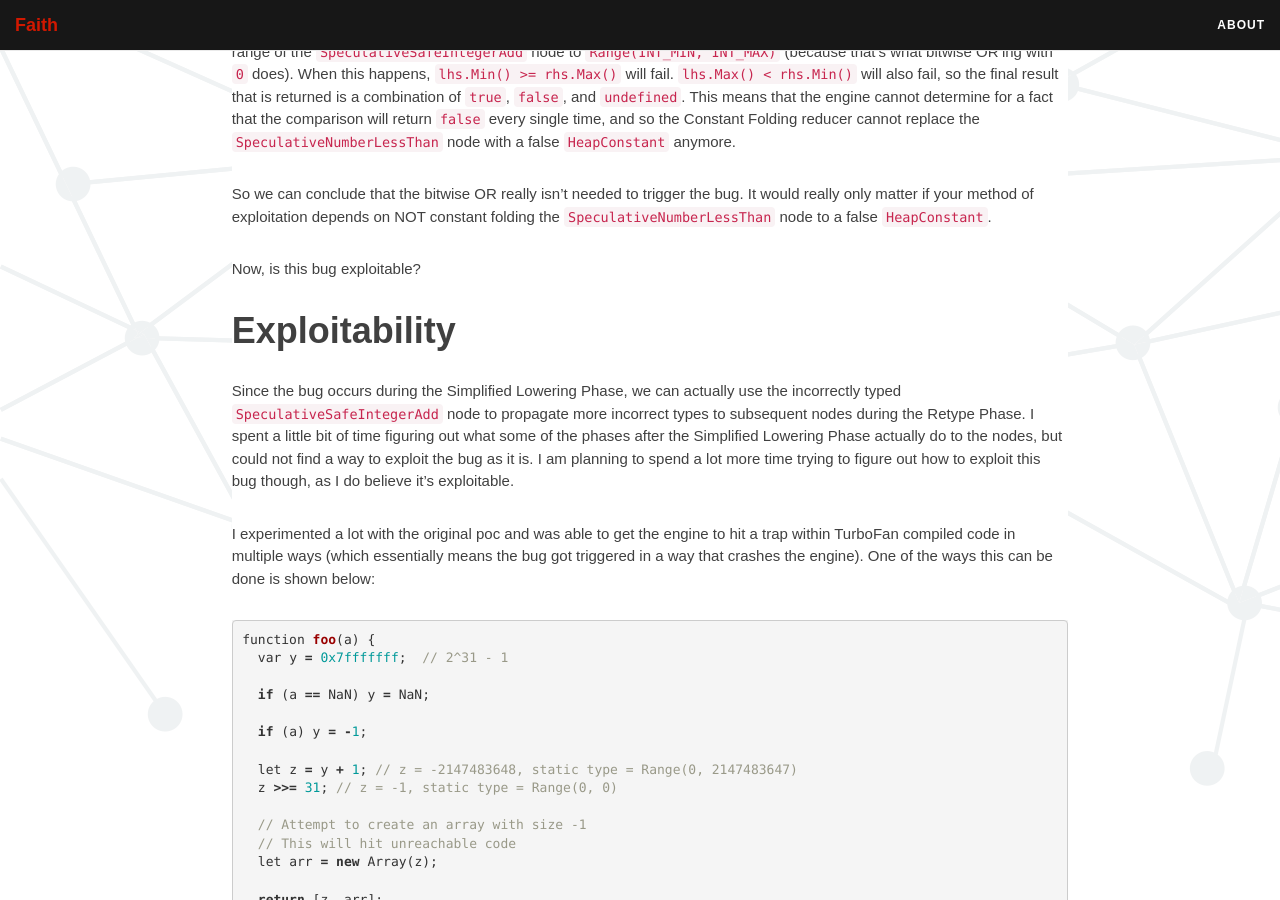
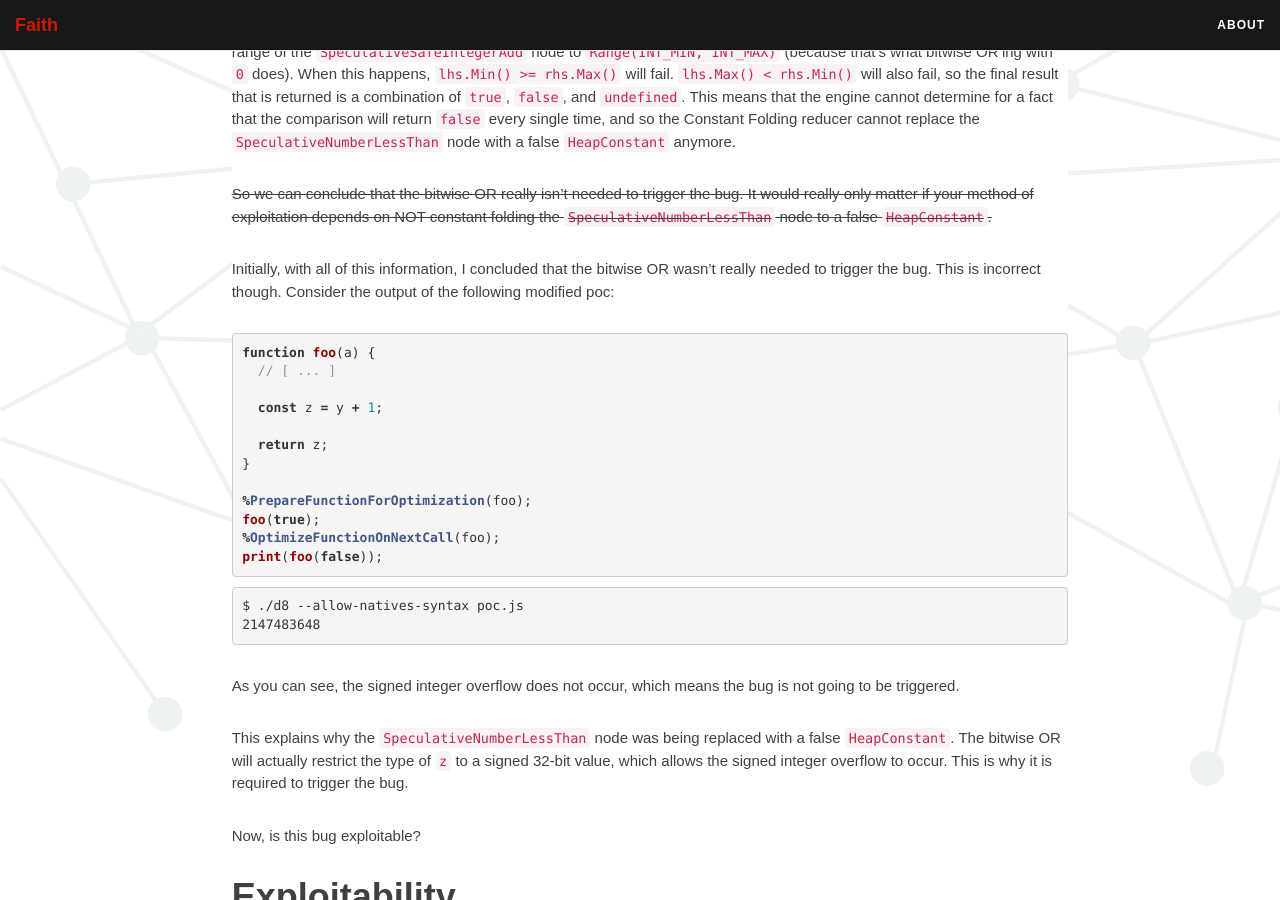
Before and after one commit to farazsth98/farazsth98.github.io, a Jekyll site: the page built from _posts/2021-01-06-cve-2020-16040-analysis.md, in a window 1280 px wide and 900 px high, scrolled down 22276 px. Built offline with Jekyll 4.4.1, drawn with Linux system fonts in a browser that asks for light colours; nearby versions of some CDN libraries.

Commit message:
Fixed typo

````diff
--- a/_posts/2021-01-06-cve-2020-16040-analysis.md
+++ b/_posts/2021-01-06-cve-2020-16040-analysis.md
@@ -743,7 +743,33 @@ In this case, we have `lhs` == `Range(0, 2147483648)` (this is the type of the a
 
 Compare this to when the `SpeculativeNumberBitwiseOr` node is inserted in the original poc. The bitwise OR will widen the range of the `SpeculativeSafeIntegerAdd` node to `Range(INT_MIN, INT_MAX)` (because that's what bitwise OR'ing with `0` does). When this happens, `lhs.Min() >= rhs.Max()` will fail. `lhs.Max() < rhs.Min()` will also fail, so the final result that is returned is a combination of `true`, `false`, and `undefined`. This means that the engine cannot determine for a fact that the comparison will return `false` every single time, and so the Constant Folding reducer cannot replace the `SpeculativeNumberLessThan` node with a false `HeapConstant` anymore.
 
-So we can conclude that the bitwise OR really isn't needed to trigger the bug. It would really only matter if your method of exploitation depends on NOT constant folding the `SpeculativeNumberLessThan` node to a false `HeapConstant`.
+~~So we can conclude that the bitwise OR really isn't needed to trigger the bug. It would really only matter if your method of exploitation depends on NOT constant folding the `SpeculativeNumberLessThan` node to a false `HeapConstant`.~~
+
+Initially, with all of this information, I concluded that the bitwise OR wasn't really needed to trigger the bug. This is incorrect though. Consider the output of the following modified poc:
+
+```js
+function foo(a) {
+  // [ ... ]
+
+  const z = y + 1;
+
+  return z;
+}
+
+%PrepareFunctionForOptimization(foo);
+foo(true);
+%OptimizeFunctionOnNextCall(foo);
+print(foo(false));
+```
+
+```
+$ ./d8 --allow-natives-syntax poc.js
+2147483648
+```
+
+As you can see, the signed integer overflow does not occur, which means the bug is not going to be triggered.
+
+This explains why the `SpeculativeNumberLessThan` node was being replaced with a false `HeapConstant`. The bitwise OR will actually restrict the type of `z` to a signed 32-bit value, which allows the signed integer overflow to occur. This is why it is required to trigger the bug.
 
 Now, is this bug exploitable?
 
````
